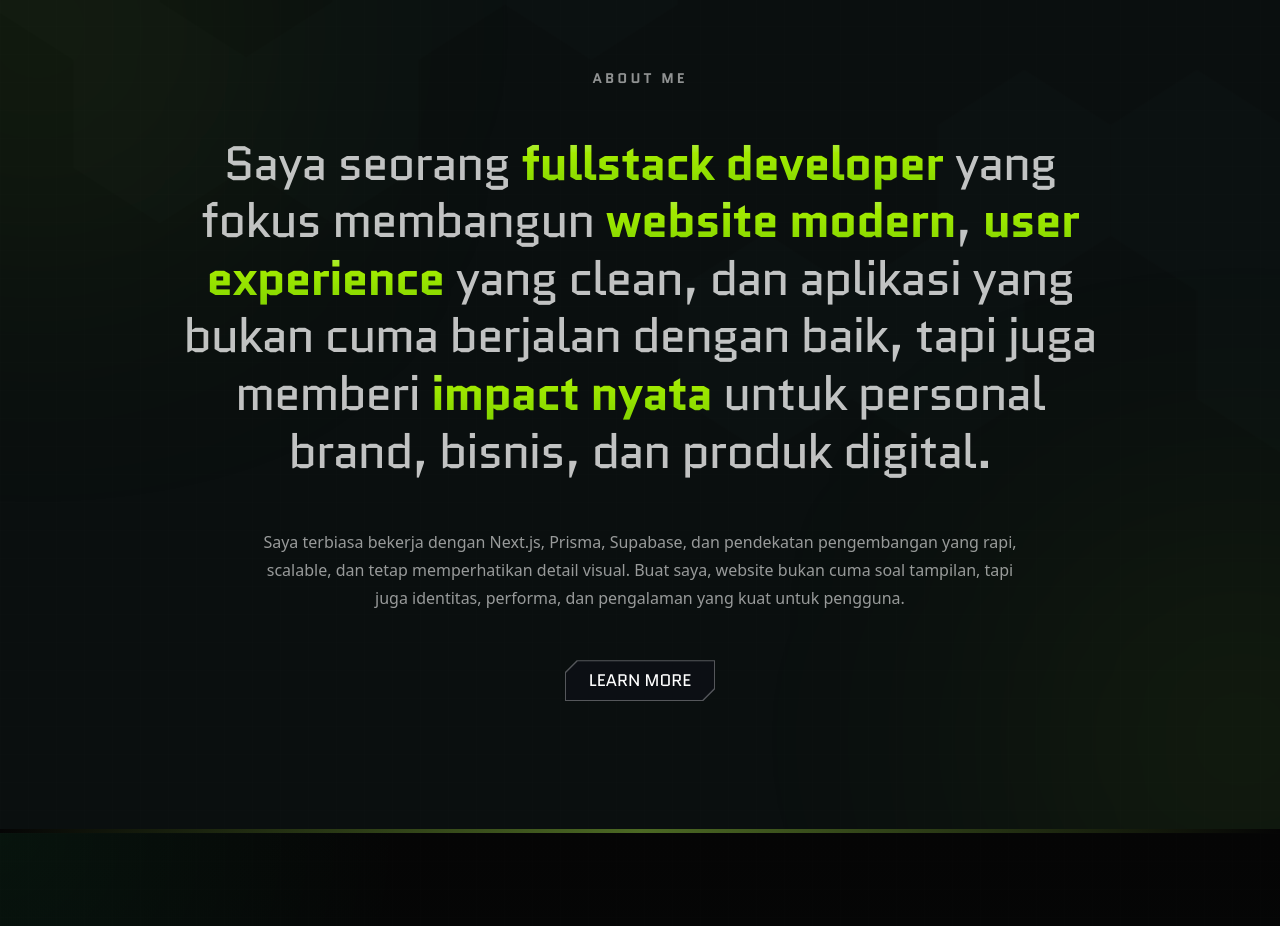
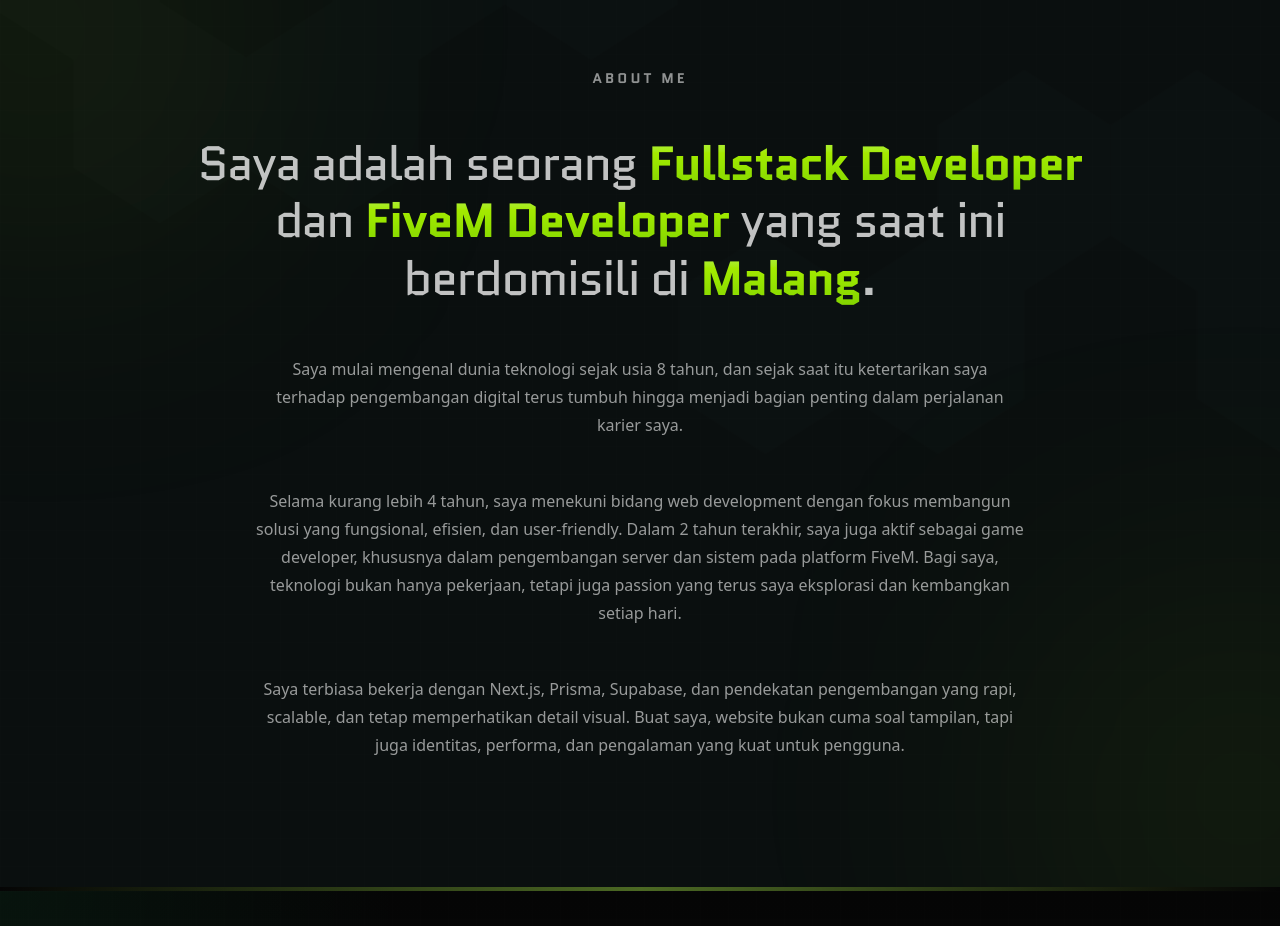
Before and after one commit to igaramadana/gatronstudio-app, a Next.js app: page / in a window 1280 px wide. Shown: the part 880-1806 px from the top of the page. Built offline with nearby package versions, Linux system fonts and the light colour scheme.

Commit message:
feat: rewrite paragraph about me

```diff
--- a/components/AboutMe.tsx
+++ b/components/AboutMe.tsx
@@ -101,16 +101,29 @@ export default function AboutSection() {
         </p>
 
         <div className="font-quantico text-2xl font-normal leading-[1.2] tracking-tight text-white/75 md:text-3xl lg:text-4xl xl:text-5xl">
-          <span>Saya seorang </span>
-          <Highlight>fullstack developer</Highlight>
-          <span> yang fokus membangun </span>
-          <Highlight>website modern</Highlight>
-          <span>, </span>
-          <Highlight>user experience</Highlight>
-          <span> yang clean, dan aplikasi yang bukan cuma berjalan dengan baik, tapi juga memberi </span>
-          <Highlight>impact nyata</Highlight>
-          <span> untuk personal brand, bisnis, dan produk digital.</span>
+          <span>Saya adalah seorang </span>
+            <Highlight>Fullstack Developer</Highlight>
+            <span> dan </span>
+            <Highlight>FiveM Developer</Highlight>
+            <span> yang saat ini berdomisili di </span>
+            <Highlight>Malang</Highlight>
+          <span>.</span>
         </div>
+
+        <p className="max-w-3xl text-sm leading-7 text-white/58 md:text-base">
+          Saya mulai mengenal dunia teknologi sejak usia 8 tahun, dan sejak saat itu
+          ketertarikan saya terhadap pengembangan digital terus tumbuh hingga menjadi
+          bagian penting dalam perjalanan karier saya.
+        </p>
+
+        <p className="max-w-3xl text-sm leading-7 text-white/58 md:text-base">
+          Selama kurang lebih 4 tahun, saya menekuni bidang web development dengan fokus
+          membangun solusi yang fungsional, efisien, dan user-friendly. Dalam 2 tahun
+          terakhir, saya juga aktif sebagai game developer, khususnya dalam pengembangan
+          server dan sistem pada platform FiveM. Bagi saya, teknologi bukan hanya
+          pekerjaan, tetapi juga passion yang terus saya eksplorasi dan kembangkan
+          setiap hari.
+        </p>
 
         <p className="max-w-3xl text-sm leading-7 text-white/58 md:text-base">
           Saya terbiasa bekerja dengan Next.js, Prisma, Supabase, dan pendekatan
@@ -118,8 +131,6 @@ export default function AboutSection() {
           Buat saya, website bukan cuma soal tampilan, tapi juga identitas,
           performa, dan pengalaman yang kuat untuk pengguna.
         </p>
-
-        <AboutButton href="#projects">Learn More</AboutButton>
       </div>
     </section>
   );
```
